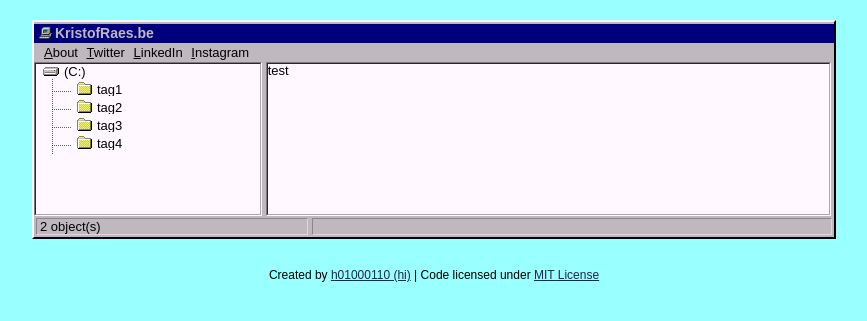
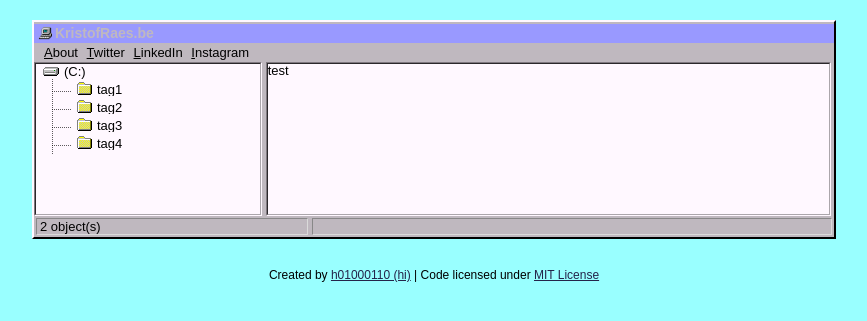
Before and after one commit to kristofraes/kraes, a Jekyll site: the page built from kristof/index.md, in a window 1280 px wide. Shown: the top 321 px of the page, without its empty margins (206-1073 px from the left). Built offline with Jekyll 4.4.1, drawn with Linux system fonts in a browser that asks for light colours; our own code applies the rules of GitHub Pages for plain Markdown files.

Commit message:
Update 001.scss

```diff
--- a/assets/css/001.scss
+++ b/assets/css/001.scss
@@ -5,5 +5,5 @@
 @import "main";
 
 .default_title {
-	background: #00007f;
+	background: #9999ff;
 }
```
